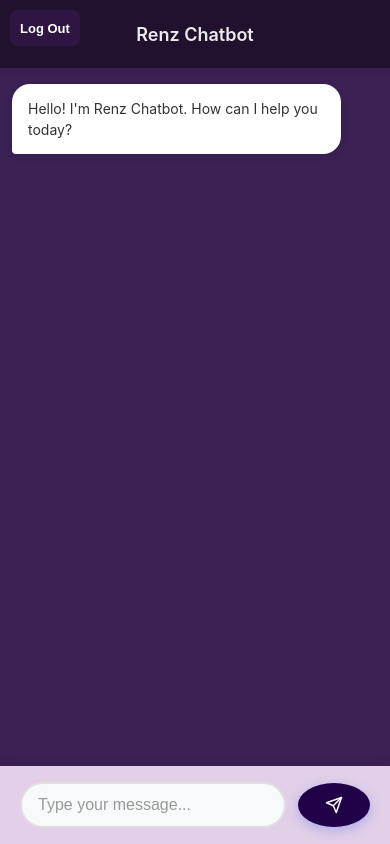
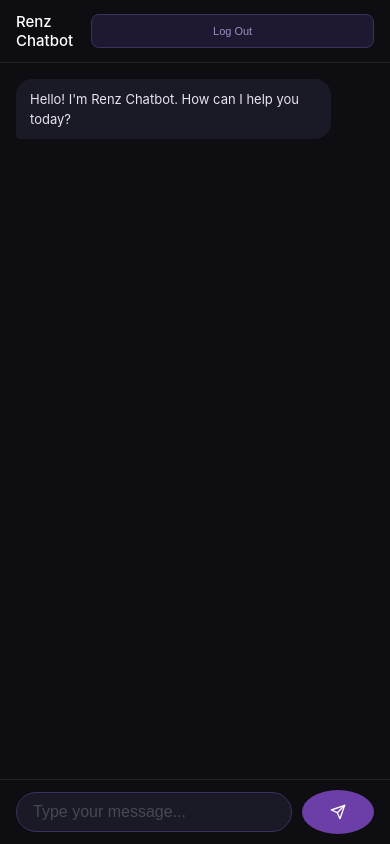
Before and after one commit to jayq23/chatbot-project, a React (Vite) app: page /mainpage in a window 390 px wide. Built offline with nearby package versions, Linux system fonts and the light colour scheme; no server answers; sample sign-in values are in the browser's storage.

Commit message:
change the style

```diff
--- a/src/styles/main.css
+++ b/src/styles/main.css
@@ -1,4 +1,4 @@
-/* chatbot.css - Professional styling for Chatbot */
+/* main.css - Dark sleek theme for Renz Chatbot */
 
 * {
   margin: 0;
@@ -12,89 +12,121 @@ body {
     sans-serif;
   -webkit-font-smoothing: antialiased;
   -moz-osx-font-smoothing: grayscale;
-  /* Prevent overscroll bounce on iOS */
   overscroll-behavior: none;
 }
 
-/* Main chatbot container */
 .chatbot-container {
   display: flex;
   flex-direction: column;
   height: 100vh;
-  /* dvh accounts for mobile browser chrome (address bar shrinking) */
   height: 100dvh;
-  background-color: #3b2154;
+  background-color: #0d0d12;
 }
 
 /* Header */
 .chatbot-header {
-  background: #04010678;
-  padding: 1.25rem 1.5rem;
-  box-shadow: 0 2px 10px rgba(0, 0, 0, 0.1);
-  animation: slideDown 0.5s ease-out;
-  display: flex;
-  position: relative;
+  background: #0d0d12;
+  padding: 14px 24px;
+  border-bottom: 0.5px solid rgba(255, 255, 255, 0.08);
+  flex-shrink: 0;
+  animation: slideDown 0.4s ease-out;
 }
 
 .header-content {
   display: flex;
   align-items: center;
-  gap: 1rem;
-  max-width: 900px;
+  justify-content: space-between;
+  max-width: 1000px;
   margin: 0 auto;
+  width: 100%;
+}
+
+.header-left {
+  display: flex;
+  align-items: center;
+  gap: 10px;
+}
+
+.header-avatar {
+  width: 34px;
+  height: 34px;
+  border-radius: 50%;
+  background: #2d1f50;
+  display: flex;
+  align-items: center;
+  justify-content: center;
+  font-size: 16px;
 }
 
 .header-text h2 {
-  font-size: 1.5rem;
-  font-weight: 600;
-  color: #ffffffe9;
+  font-size: 15px;
+  font-weight: 500;
+  color: #ffffff;
   margin: 0;
 }
 
-.status {
-  font-size: 0.875rem;
-  color: #28a745;
+.header-status {
+  font-size: 11px;
+  color: #4caf7d;
+  background: #0f2e1a;
+  padding: 3px 8px;
+  border-radius: 20px;
   font-weight: 500;
 }
 
-/* Messages area */
+.logoutbtn {
+  font-size: 12px;
+  font-weight: 500;
+  border: 0.5px solid #3d3060;
+  border-radius: 8px;
+  padding: 7px 14px;
+  cursor: pointer;
+  background-color: #1e1830;
+  color: #9b8fc4;
+  transition: all 0.2s ease;
+  -webkit-tap-highlight-color: transparent;
+  touch-action: manipulation;
+  min-height: 34px;
+}
+
+.logoutbtn:hover {
+  background-color: #2a2040;
+  color: #c4b8e8;
+  border-color: #5a4a80;
+}
+
+/* Messages */
 .chatbot-messages {
   flex: 1;
   overflow-y: auto;
-  padding: 2rem 1.5rem;
-  width: 95%;
+  padding: 24px;
+  display: flex;
+  flex-direction: column;
+  gap: 12px;
+  max-width: 1000px;
+  width: 100%;
   margin: 0 auto;
-  animation: fadeIn 0.6s ease-out;
-  /* Smooth momentum scrolling on iOS */
   -webkit-overflow-scrolling: touch;
-  /* Ensure content isn't hidden behind iOS home bar */
-  padding-bottom: calc(2rem + env(safe-area-inset-bottom, 0px));
+  padding-bottom: calc(24px + env(safe-area-inset-bottom, 0px));
 }
 
-/* Scrollbar styling */
 .chatbot-messages::-webkit-scrollbar {
-  width: 8px;
+  width: 4px;
 }
 
 .chatbot-messages::-webkit-scrollbar-track {
-  background: rgba(255, 255, 255, 0.1);
-  border-radius: 10px;
+  background: transparent;
 }
 
 .chatbot-messages::-webkit-scrollbar-thumb {
-  background: rgba(255, 255, 255, 0.3);
-  border-radius: 10px;
+  background: #2d1f50;
+  border-radius: 4px;
 }
 
-.chatbot-messages::-webkit-scrollbar-thumb:hover {
-  background: rgba(255, 255, 255, 0.4);
-}
-
-/* Message container */
+/* Message rows */
 .message {
   display: flex;
-  margin-bottom: 1.25rem;
-  animation: messageSlideIn 0.3s ease-out;
+  animation: messageIn 0.25s ease-out;
 }
 
 .bot-message {
@@ -105,110 +137,93 @@ body {
   justify-content: flex-end;
 }
 
-/* Message content */
+/* Bubbles */
 .message-content {
-  max-width: 70%;
-  padding: 1rem 1.25rem;
-  border-radius: 18px;
-  font-size: 1rem;
-  line-height: 1.5;
+  max-width: 65%;
+  padding: 10px 14px;
+  border-radius: 16px;
+  font-size: 14px;
+  line-height: 1.55;
   word-wrap: break-word;
 }
 
 .bot-message .message-content {
-  background: #ffffff;
-  color: #333;
+  background: #1a1a27;
+  color: #e8e4f0;
   border-bottom-left-radius: 4px;
-  box-shadow: 0 2px 8px rgba(0, 0, 0, 0.1);
 }
 
 .user-message .message-content {
-  background-color: #8f44c9;
+  background: #6c3fa8;
   color: #ffffff;
   border-bottom-right-radius: 4px;
-  box-shadow: 0 2px 8px rgba(102, 126, 234, 0.3);
 }
 
 /* Typing indicator */
 .typing-indicator {
   display: flex;
-  gap: 0.4rem;
-  padding: 1rem 1.5rem;
+  gap: 5px;
+  padding: 12px 16px;
+  align-items: center;
 }
 
 .typing-indicator span {
-  width: 8px;
-  height: 8px;
-  background: #999;
+  width: 7px;
+  height: 7px;
+  background: #6c3fa8;
   border-radius: 50%;
-  animation: typing 1.4s infinite;
+  animation: bounce 1.4s infinite;
 }
 
-.typing-indicator span:nth-child(2) {
-  animation-delay: 0.2s;
-}
+.typing-indicator span:nth-child(2) { animation-delay: 0.2s; }
+.typing-indicator span:nth-child(3) { animation-delay: 0.4s; }
 
-.typing-indicator span:nth-child(3) {
-  animation-delay: 0.4s;
-}
-
-@keyframes typing {
-  0%, 60%, 100% {
-    transform: translateY(0);
-    opacity: 0.7;
-  }
-  30% {
-    transform: translateY(-10px);
-    opacity: 1;
-  }
+@keyframes bounce {
+  0%, 60%, 100% { transform: translateY(0); opacity: 0.5; }
+  30% { transform: translateY(-6px); opacity: 1; }
 }
 
 /* Input form */
 .chatbot-input-form {
-  background: #f3e2f8e7;
-  padding: 1.25rem 1.5rem;
-  /* Add safe area padding for iPhone home indicator */
-  padding-bottom: calc(1.25rem + env(safe-area-inset-bottom, 0px));
-  box-shadow: 0 -2px 10px rgba(0, 0, 0, 0.1);
+  background: #0d0d12;
+  border-top: 0.5px solid rgba(255, 255, 255, 0.08);
+  padding: 12px 24px;
+  padding-bottom: calc(12px + env(safe-area-inset-bottom, 0px));
   display: flex;
-  gap: 0.75rem;
+  gap: 10px;
   align-items: center;
-  max-width: 900px;
+  max-width: 1000px;
   width: 100%;
   margin: 0 auto;
-  border-top-left-radius: 12px;
-  border-top-right-radius: 12px;
-  animation: slideUp 0.5s ease-out;
+  animation: slideUp 0.4s ease-out;
 }
 
 .chatbot-input {
   flex: 1;
-  padding: 0.875rem 1.25rem;
-  border: 2px solid #e0e0e0;
+  padding: 10px 16px;
+  border: 0.5px solid #3d3060;
   border-radius: 24px;
-  font-size: 1rem;
-  transition: all 0.3s ease;
-  background-color: #f8f9fa;
-  color: #333;
+  font-size: 14px;
+  background-color: #1a1a27;
+  color: #e8e4f0;
+  transition: border-color 0.2s ease;
+  -webkit-overflow-scrolling: touch;
 }
 
 .chatbot-input:focus {
   outline: none;
-  background-color: #ffffff;
-  border: #3e1865 solid 2px;
-  box-shadow: 0 0 0 4px rgba(102, 126, 234, 0.1);
+  border-color: #6c3fa8;
 }
 
 .chatbot-input::placeholder {
-  color: #999;
+  color: rgba(255, 255, 255, 0.2);
 }
 
 .send-button {
-  width: 42px;
-  height: 42px;
-  min-width: 42px;
-  min-height: 42px;
-  background-color: #210148;
+  width: 38px;
+  height: 38px;
+  min-width: 38px;
+  background-color: #6c3fa8;
   border: none;
   border-radius: 50%;
   color: #ffffff;
@@ -217,245 +232,105 @@ body {
   align-items: center;
   justify-content: center;
   flex-shrink: 0;
-  transition: all 0.3s ease;
-  box-shadow: 0 4px 12px rgba(102, 126, 234, 0.4);
-  /* Remove tap highlight on mobile */
+  transition: background-color 0.2s ease, transform 0.15s ease;
   -webkit-tap-highlight-color: transparent;
-  /* Ensure proper touch target */
   touch-action: manipulation;
-  /* Prevent border-radius from clipping the SVG on some mobile browsers */
-  overflow: visible;
 }
 
 .send-button:hover {
-  transform: scale(1.05);
-  box-shadow: 0 6px 16px rgba(7, 46, 220, 0.5);
-  background-color: #2c0e7e;
+  background-color: #8250c8;
 }
 
 .send-button:active {
-  transform: scale(0.95);
+  transform: scale(0.93);
 }
 
 .send-button svg {
-  width: 17px;
-  height: 17px;
-  /* Explicit stroke so it renders on all mobile browsers */
+  width: 16px;
+  height: 16px;
   stroke: #ffffff;
   fill: none;
   display: block;
   pointer-events: none;
   flex-shrink: 0;
 }
-.logoutbtn {
-  position: absolute;
-  top: 10px;
-  left: 20px;
-  font-size: 15px;
-  font-weight: 600;
-  border: none;
-  border-radius: 8px;
-  padding: 10px 20px;
-  cursor: pointer;
-  background-color: #2f1642;
-  color: #ffffff;
-  transition: all 0.3s ease;
-  /* Remove tap flash on mobile */
-  -webkit-tap-highlight-color: transparent;
-  touch-action: manipulation;
-  /* Ensure minimum touch target size (44x44px recommended) */
-  min-width: 44px;
-  min-height: 44px;
-}
-.logoutbtn:hover {
-  background-color: #3e1865;
-  transform: translateY(-2px);
-  box-shadow: 0 6px 20px rgba(0, 0, 0, 0.25);
-}
 
 /* Animations */
 @keyframes slideDown {
-  from {
-    opacity: 0;
-    transform: translateY(-20px);
+  from { opacity: 0; transform: translateY(-12px); }
+  to { opacity: 1; transform: translateY(0); }
+}
+
+@keyframes slideUp {
+  from { opacity: 0; transform: translateY(12px); }
+  to { opacity: 1; transform: translateY(0); }
+}
+
+@keyframes messageIn {
+  from { opacity: 0; transform: translateY(8px); }
+  to { opacity: 1; transform: translateY(0); }
+}
+
+/* Responsive */
+@media (max-width: 768px) {
+  .chatbot-header {
+    padding: 12px 16px;
+    padding-top: calc(12px + env(safe-area-inset-top, 0px));
   }
-  to {
-    opacity: 1;
-    transform: translateY(0);
+
+  .chatbot-messages {
+    padding: 16px;
+    padding-bottom: calc(16px + env(safe-area-inset-bottom, 0px));
+  }
+
+  .message-content {
+    max-width: 82%;
+    font-size: 13px;
+  }
+
+  .chatbot-input-form {
+    padding: 10px 16px;
+    padding-bottom: calc(10px + env(safe-area-inset-bottom, 0px));
+  }
+
+  .header-status {
+    display: none;
   }
 }
 
-@keyframes slideUp {
-  from {
-    opacity: 0;
-    transform: translateY(20px);
+@media (max-width: 480px) {
+  .message-content {
+    max-width: 88%;
   }
-  to {
-    opacity: 1;
-    transform: translateY(0);
+
+  .chatbot-input {
+    font-size: 1rem;
+  }
+
+  .logoutbtn {
+    font-size: 11px;
+    padding: 6px 10px;
   }
 }
 
-@keyframes fadeIn {
-  from {
-    opacity: 0;
+@media (max-height: 500px) and (orientation: landscape) {
+  .chatbot-header {
+    padding: 8px 16px;
+    padding-left: calc(8px + env(safe-area-inset-left, 0px));
+    padding-right: calc(8px + env(safe-area-inset-right, 0px));
   }
-  to {
-    opacity: 1;
+
+  .chatbot-messages {
+    padding: 10px 16px;
+  }
+
+  .chatbot-input-form {
+    padding: 8px 16px;
+    padding-bottom: calc(8px + env(safe-area-inset-bottom, 0px));
   }
 }
 
-@keyframes messageSlideIn {
-  from {
-    opacity: 0;
-    transform: translateY(10px);
-  }
-  to {
-    opacity: 1;
-    transform: translateY(0);
-  }
-}
-
-/* Responsive design */
-@media (max-width: 768px) {
-  .chatbot-header {
-    padding: 1rem 1.25rem;
-    /* Add notch/status bar safe area on iOS */
-    padding-top: calc(1rem + env(safe-area-inset-top, 0px));
-  }
-
-  .bot-avatar {
-    width: 45px;
-    height: 45px;
-    font-size: 1.5rem;
-  }
-
-  .header-text h2 {
-    font-size: 1.25rem;
-  }
-
-  .chatbot-messages {
-    padding: 1.5rem 1rem;
-    width: 100%;
-  }
-
-  .message-content {
-    max-width: 85%;
-    font-size: 0.9375rem;
-  }
-
-  .chatbot-input-form {
-    padding: 1rem 1.25rem;
-    padding-bottom: calc(1rem + env(safe-area-inset-bottom, 0px));
-    border-radius: 0;
-    max-width: 100%;
-  }
-  .logoutbtn {
-    font-size: 12px;
-    padding: 6px 10px;
-    min-width: unset;
-    min-height: 36px;
-    font-weight: bold;
-    width: auto;
-  }
-  .header-content {
-    max-width: 100%;
-    height: 40px;
-  }
-  .send-button {
-    width: 40px;
-    height: 40px;
-  }
-  .send-button svg {
-    width: 16px;
-    height: 16px;
-    stroke: #ffffff;
-  }
-}
-
-/* Small phones */
-@media (max-width: 480px) {
-  .chatbot-header {
-    padding: 0.875rem 1rem;
-    padding-top: calc(0.875rem + env(safe-area-inset-top, 0px));
-  }
-
-  .header-text h2 {
-    font-size: 1.125rem;
-  }
-
-  .status {
-    font-size: 0.8125rem;
-  }
-
-  .chatbot-messages {
-    padding: 1rem 0.75rem;
-    padding-bottom: calc(1rem + env(safe-area-inset-bottom, 0px));
-  }
-
-  .message-content {
-    max-width: 90%;
-    padding: 0.875rem 1rem;
-    font-size: 0.875rem;
-  }
-
-  .chatbot-input {
-    padding: 0.75rem 1rem;
-    /* font-size 16px prevents iOS from auto-zooming in on the input */
-    font-size: 1rem;
-  }
-
-  .send-button {
-    width: 44px;
-    height: 44px;
-  }
-
-  .send-button svg {
-    width: 18px;
-    height: 18px;
-    stroke: #ffffff;
-  }
-
-  .logoutbtn {
-    top: calc(10px + env(safe-area-inset-top, 0px));
-    left: 10px;
-    font-size: 13px;
-    padding: 8px 10px;
-  }
-}
-
-/* Landscape mode on phones */
-@media (max-height: 500px) and (orientation: landscape) {
-  .chatbot-header {
-    padding: 0.5rem 1rem;
-    padding-left: calc(1rem + env(safe-area-inset-left, 0px));
-    padding-right: calc(1rem + env(safe-area-inset-right, 0px));
-  }
-
-  .header-text h2 {
-    font-size: 1rem;
-  }
-
-  .chatbot-messages {
-    padding: 0.75rem 1rem;
-    padding-left: calc(0.75rem + env(safe-area-inset-left, 0px));
-    padding-right: calc(0.75rem + env(safe-area-inset-right, 0px));
-  }
-
-  .chatbot-input-form {
-    padding: 0.5rem 1rem;
-    padding-left: calc(0.5rem + env(safe-area-inset-left, 0px));
-    padding-right: calc(0.5rem + env(safe-area-inset-right, 0px));
-    padding-bottom: calc(0.5rem + env(safe-area-inset-bottom, 0px));
-  }
-
-  .message-content {
-    max-width: 75%;
-  }
-}
-
-/* Accessibility */
 .chatbot-input:focus-visible,
 .send-button:focus-visible {
-  outline-offset: 1px;
+  outline-offset: 2px;
 }
```
